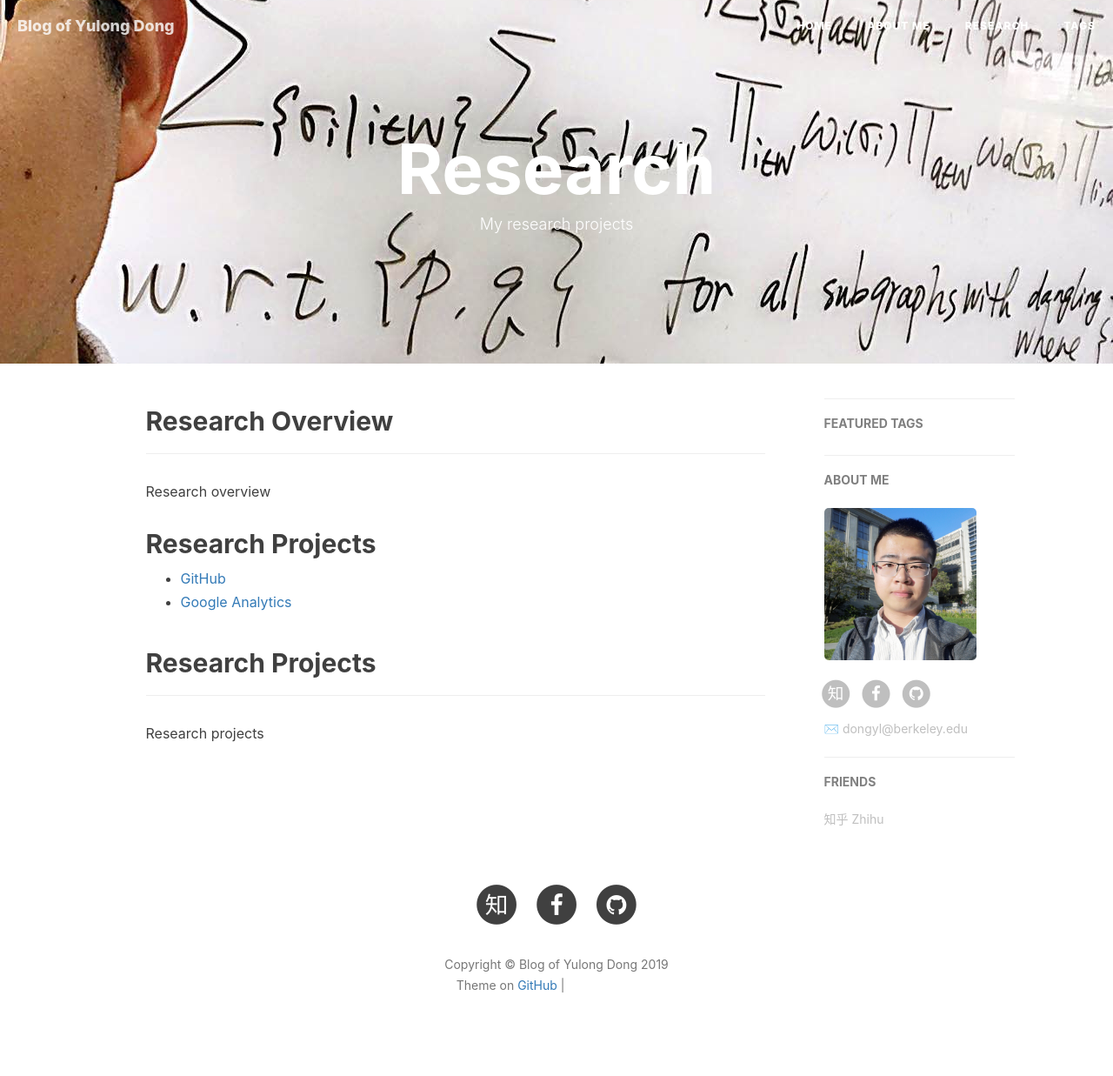
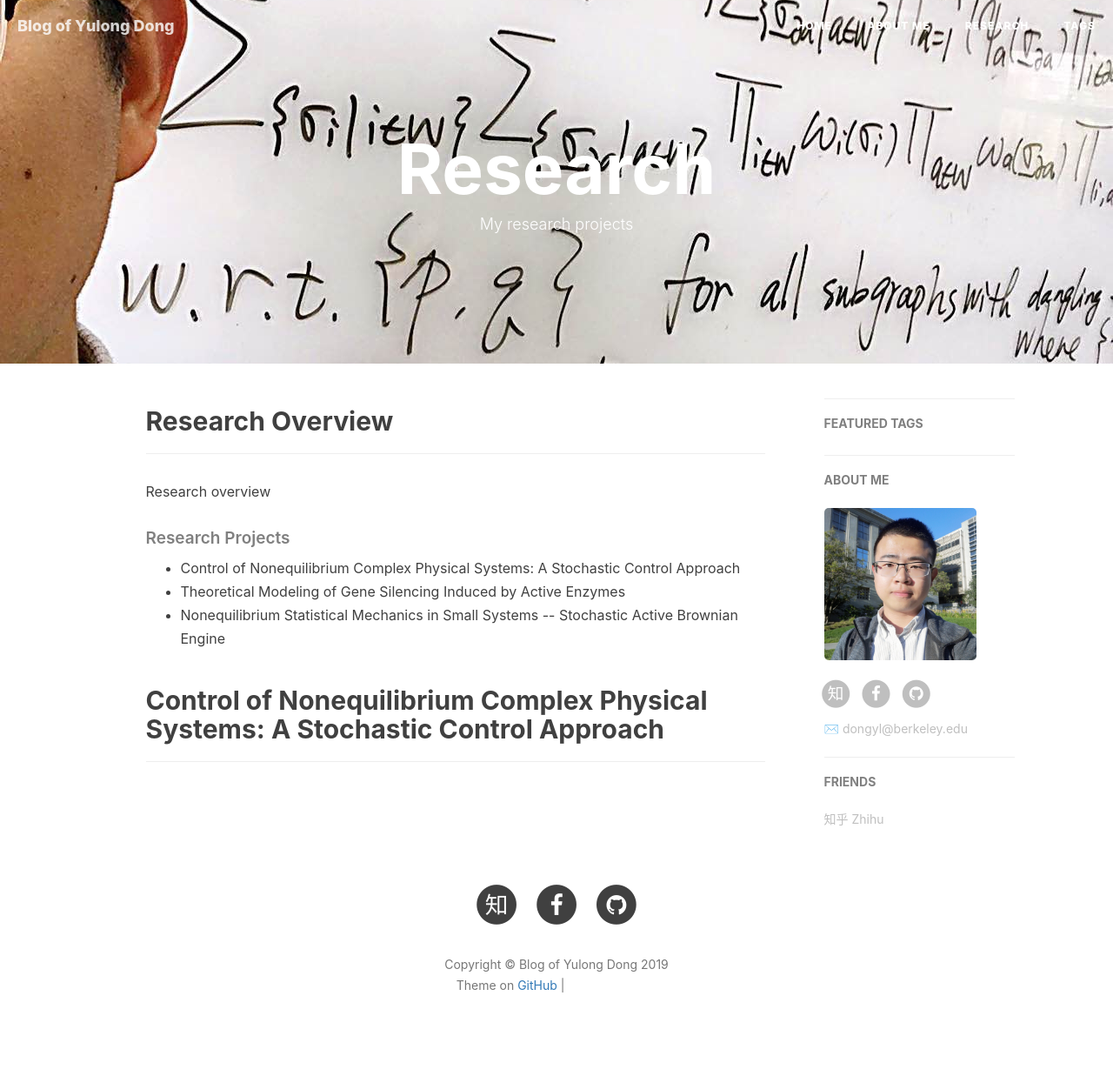
Before and after one commit to dongylaq/dongylaq.github.io, a Jekyll site: the page built from research.html, in a window 1280 px wide. Shown: the whole page at 87% size. Built offline with Jekyll 4.4.1, drawn with Linux system fonts in a browser that asks for light colours; nearby versions of some CDN libraries; comment, search, counter and statistics services are not loaded; grey boxes are pictures that could not be loaded.

Commit message:
Update research.html

```diff
--- a/research.html
+++ b/research.html
@@ -18,18 +18,19 @@ header-img: "img/title.jpeg"
 
         <p>Research overview</p>
 
-    <h2>Research Projects</h2>
+    <h5>Research Projects</h5>
 
     <ul>
-        <li><a href="https://github.com">GitHub</a></li>
-        <li><a href="https://analytics.google.com/analytics">Google Analytics</a></li>
+        <li>Control of Nonequilibrium Complex Physical Systems: A Stochastic Control Approach</li>
+        <li>Theoretical Modeling of Gene Silencing Induced by Active Enzymes</li>
+        <li>Nonequilibrium Statistical Mechanics in Small Systems -- Stochastic Active Brownian Engine</li>
     </ul>
 </div>
 
 <div class="en post-container">
-        <h2>Research Projects</h2>
+        <h2>Control of Nonequilibrium Complex Physical Systems: A Stochastic Control Approach</h2>
         <hr class="hr0">
-    <p>Research projects</p>
+    <p></p>
 
 
 </div>
```
